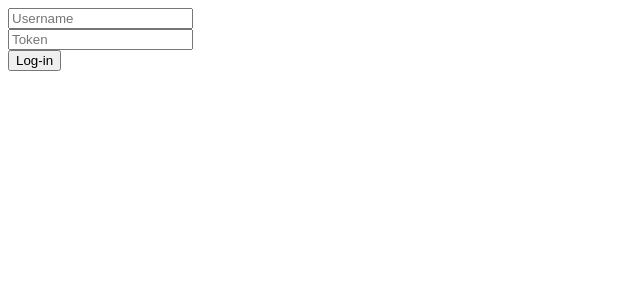
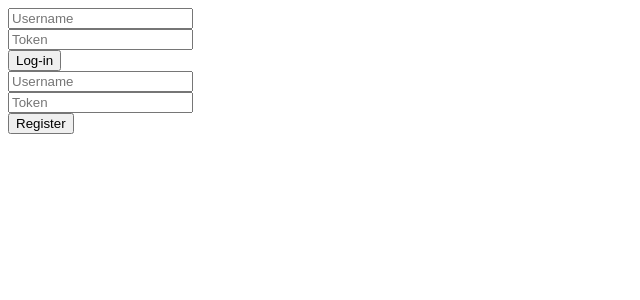
Before and after one commit to Ashures/space-traders-api, a SvelteKit app: page / in a window 1280 px wide. Shown: the top 300 px of the page, without its empty margins (0-640 px from the left). Built offline with nearby package versions, Linux system fonts and the light colour scheme.

Commit message:
Created base register form

```diff
--- a/src/routes/+page.svelte
+++ b/src/routes/+page.svelte
@@ -1,4 +1,6 @@
 <script>
+    import LoginForm from "$lib/LoginForm.svelte";
+
     let username = "";
     let token = "";
 
@@ -22,12 +24,6 @@
         return data.data;
     };
 
-    const login = () => {
-        document.cookie = `token=${token}`;
-
-        window.location.href = "/home";
-    }
-
     const handleSubmit = async () => {
         console.log(username, token);
 
@@ -45,15 +41,17 @@
 </script>
 
 <div class="main">
-    <form class="login-form" on:submit|preventDefault={handleSubmit}>
+    <LoginForm />
+
+    <form class="register-form" on:submit|preventDefault={handleSubmit}>
         <div class="form-row">
-            <input bind:value={username} type="text" name="username" id="login-username" placeholder="Username">
+            <input bind:value={username} type="text" name="username" id="register-username" placeholder="Username">
         </div>
         <div class="form-row">
-            <input bind:value={token} type="password" name="token" id="login-token" placeholder="Token">
+            <input bind:value={token} type="password" name="token" id="register-token" placeholder="Token" readonly>
         </div>
         <div class="form-row">
-            <input type="submit" value="Log-in">
+            <input type="submit" value="Register">
         </div>
     </form>
 </div>
```
